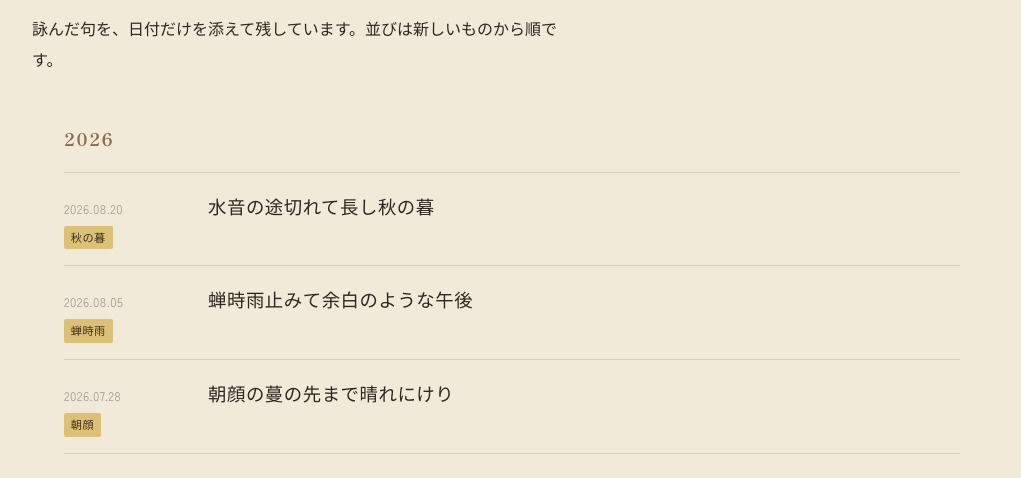
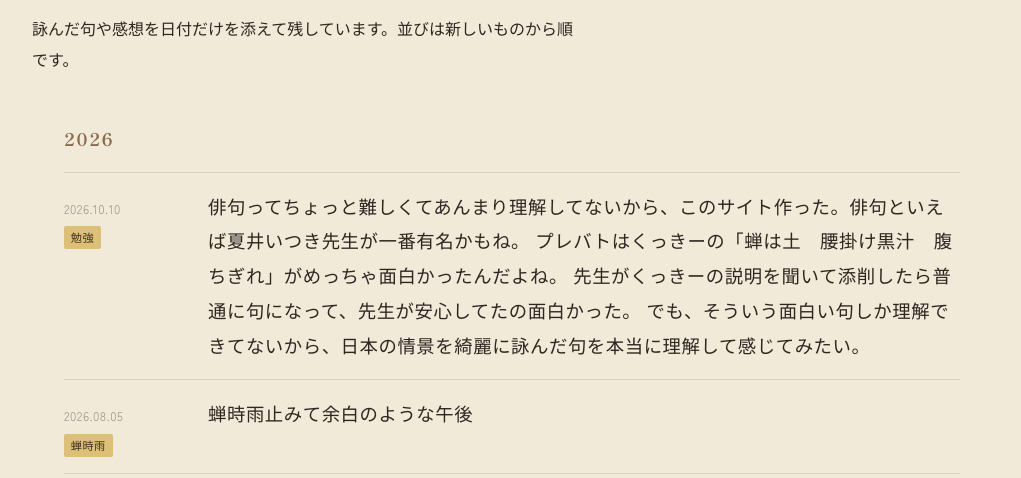
Before and after one commit to Azaleacreativeroom888/fan-haiku, a plain HTML site: page blog.html in a window 1280 px wide. Shown: the part 255-733 px from the top of the page, without its empty margins (128-1149 px from the left). Drawn offline with Linux system fonts and the light colour scheme.

Commit message:
Update blog.html

```diff
--- a/blog.html
+++ b/blog.html
@@ -345,7 +345,7 @@
   <section class="wrap page-header">
     <p class="eyebrow-note">blog</p>
     <h1>日々の一句</h1>
-    <p>詠んだ句を、日付だけを添えて残しています。並びは新しいものから順です。</p>
+    <p>詠んだ句や感想を日付だけを添えて残しています。並びは新しいものから順です。</p>
   </section>
 
   <section class="wrap">
@@ -354,10 +354,13 @@
     <ul class="diary-list">
       <li class="diary-entry">
         <div class="diary-date">
-          2026.08.20
-          <span class="kigo-tag">秋の暮</span>
+          2026.10.10
+          <span class="kigo-tag">勉強</span>
         </div>
-        <p class="diary-haiku">水音の途切れて長し秋の暮</p>
+        <p class="diary-haiku">俳句ってちょっと難しくてあんまり理解してないから、このサイト作った。俳句といえば夏井いつき先生が一番有名かもね。
+        プレバトはくっきーの「蝉は土　腰掛け黒汁　腹ちぎれ」がめっちゃ面白かったんだよね。
+        先生がくっきーの説明を聞いて添削したら普通に句になって、先生が安心してたの面白かった。
+        でも、そういう面白い句しか理解できてないから、日本の情景を綺麗に詠んだ句を本当に理解して感じてみたい。</p>
       </li>
       <li class="diary-entry">
         <div class="diary-date">
```
